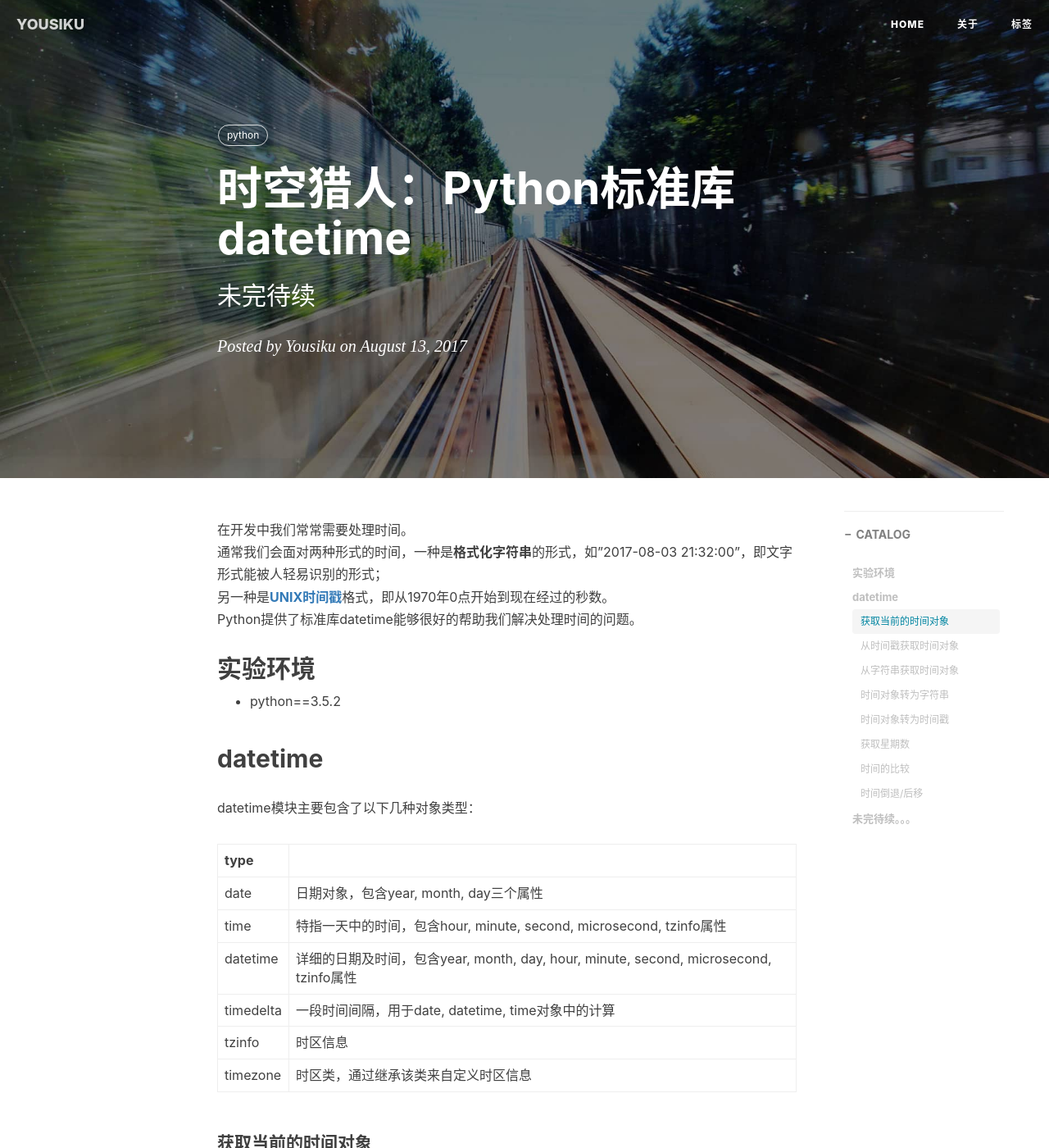
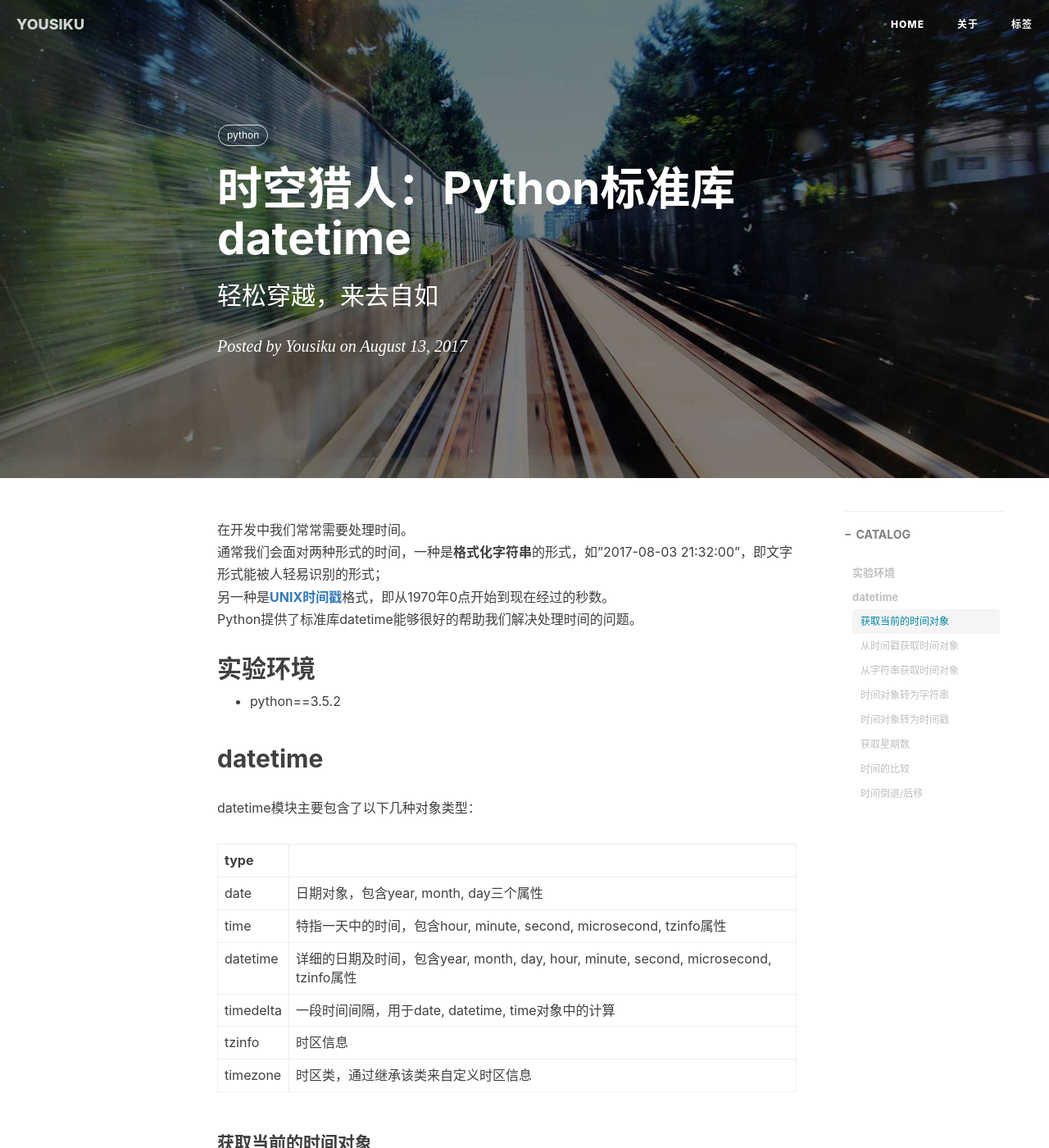
Before and after one commit to yousiku/yousiku.github.io, a Jekyll site: the page built from _posts/2017-08-13-时空猎人.markdown, in a window 1280 px wide and 1400 px high. Shown: the whole window at 82% size. Built offline with Jekyll 4.4.1, drawn with Linux system fonts in a browser that asks for light colours; nearby versions of some CDN libraries; comment, search, counter and statistics services are not loaded.

Commit message:
finish datetime

````diff
--- a/_posts/2017-08-13-时空猎人.markdown
+++ b/_posts/2017-08-13-时空猎人.markdown
@@ -1,7 +1,7 @@
 ---
 layout:     post
 title:      "时空猎人：Python标准库datetime"
-subtitle:   "未完待续"
+subtitle:   "轻松穿越，来去自如"
 date:       2017-08-13 21:27:00
 author:     "Yousiku"
 header-img: "img/post-bg-2015.jpg"
@@ -244,4 +244,4 @@ datetime.datetime(2017, 9, 14, 22, 22, 30, 833227)
 datetime.timedelta(0, 60)
 ```
 
-## 未完待续。。。
+---
````
